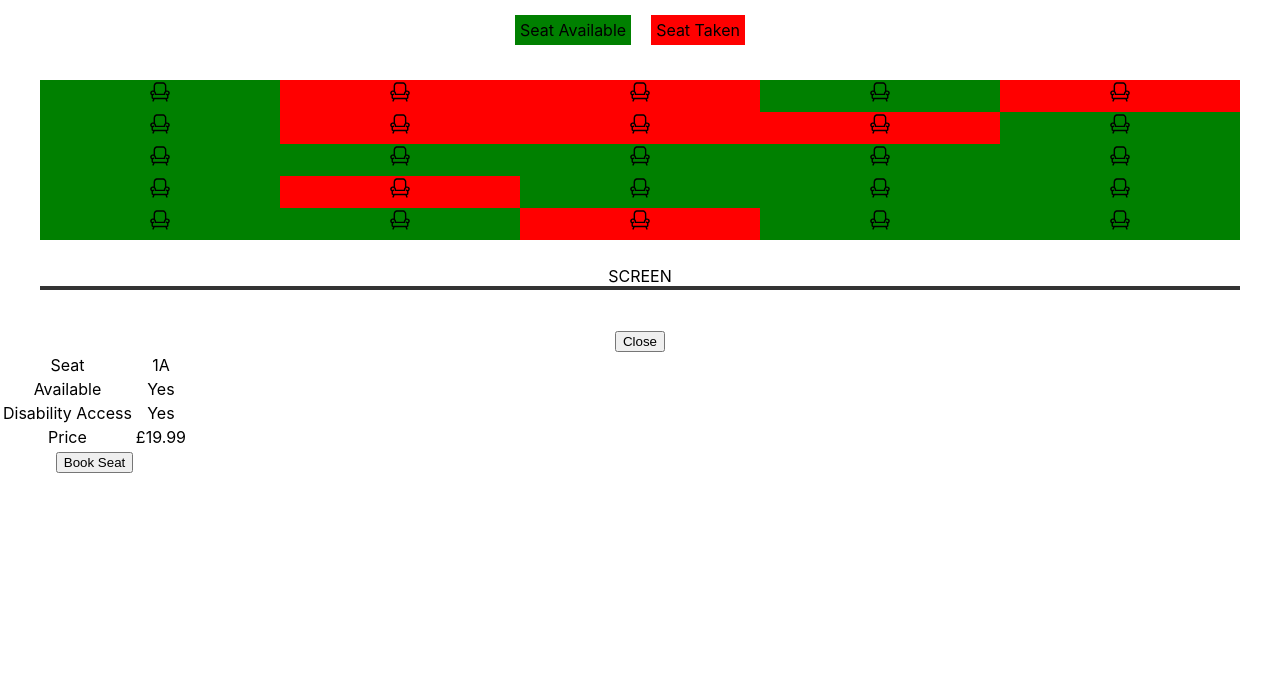
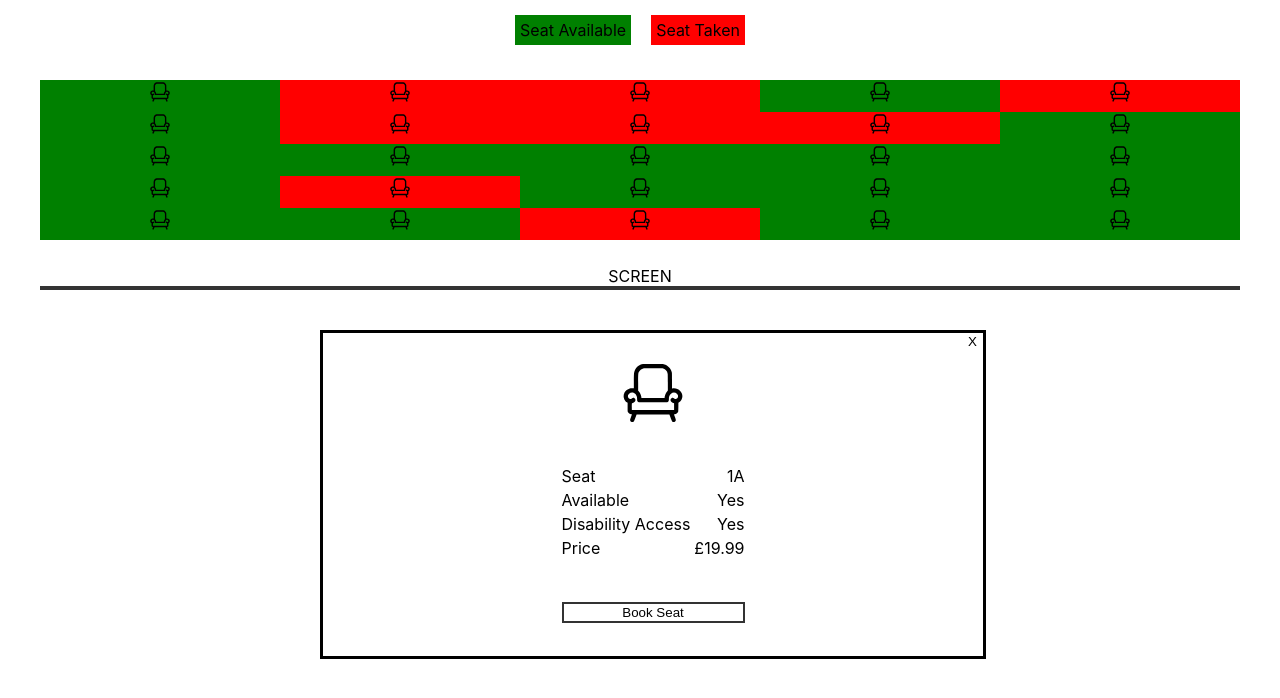
Before and after one commit to webdevisme/elucidat-javascript-test, a React (Create React App) app: page / in a window 1280 px wide. Both pictures are taken after a click on the element 160 px from the left and 96 px from the top of the page. Shown: the top 698 px of the page. Built offline with nearby package versions, Linux system fonts and the light colour scheme.

Commit message:
Added simple styling for the Ticket component. Not pretty, but functional!

```diff
--- a/src/components/SeatTicket.css
+++ b/src/components/SeatTicket.css
@@ -0,0 +1,38 @@
+.Ticket {
+    position: relative;
+    width: 50%;
+    margin: 0 25%;
+    border: solid 3px black;
+    padding: 30px 10px;
+    text-align: center;
+}
+.Ticket img {
+    width: 100%;
+    height: 60px;
+    display: block;
+    margin-bottom: 40px;
+}
+.Ticket .close {
+    position: absolute;
+    top: 0;
+    right: 0;
+}
+.Ticket table {
+    display: inline-table;
+}
+.Ticket td {
+    text-align: left;
+}
+
+.Ticket td:nth-of-type(2) {
+    text-align: right;
+}
+Button {
+    background-color: transparent;
+    border: transparent;
+}
+table Button {
+    margin-top: 40px;
+    width: 100%;
+    border: solid 2px #333;
+}
--- a/src/components/SeatTicket.js
+++ b/src/components/SeatTicket.js
@@ -1,5 +1,6 @@
 import React from "react";
 import './SeatTicket.css';
+import seatIcon from './Seat.svg';
 
 function SeatTicket(props) {
 
@@ -16,7 +17,8 @@ function SeatTicket(props) {
     }
   return (
     <div className="Ticket">
-        <button className="close" onClick={handleClose}>Close</button>
+        <button className="close" onClick={handleClose}>X</button>
+        <img src={seatIcon} alt="Seat Icon"/>
         <table className="details">
             <tbody>
                 <tr><td>Seat</td><td>{props.seat.seatNumber}</td></tr>
```
